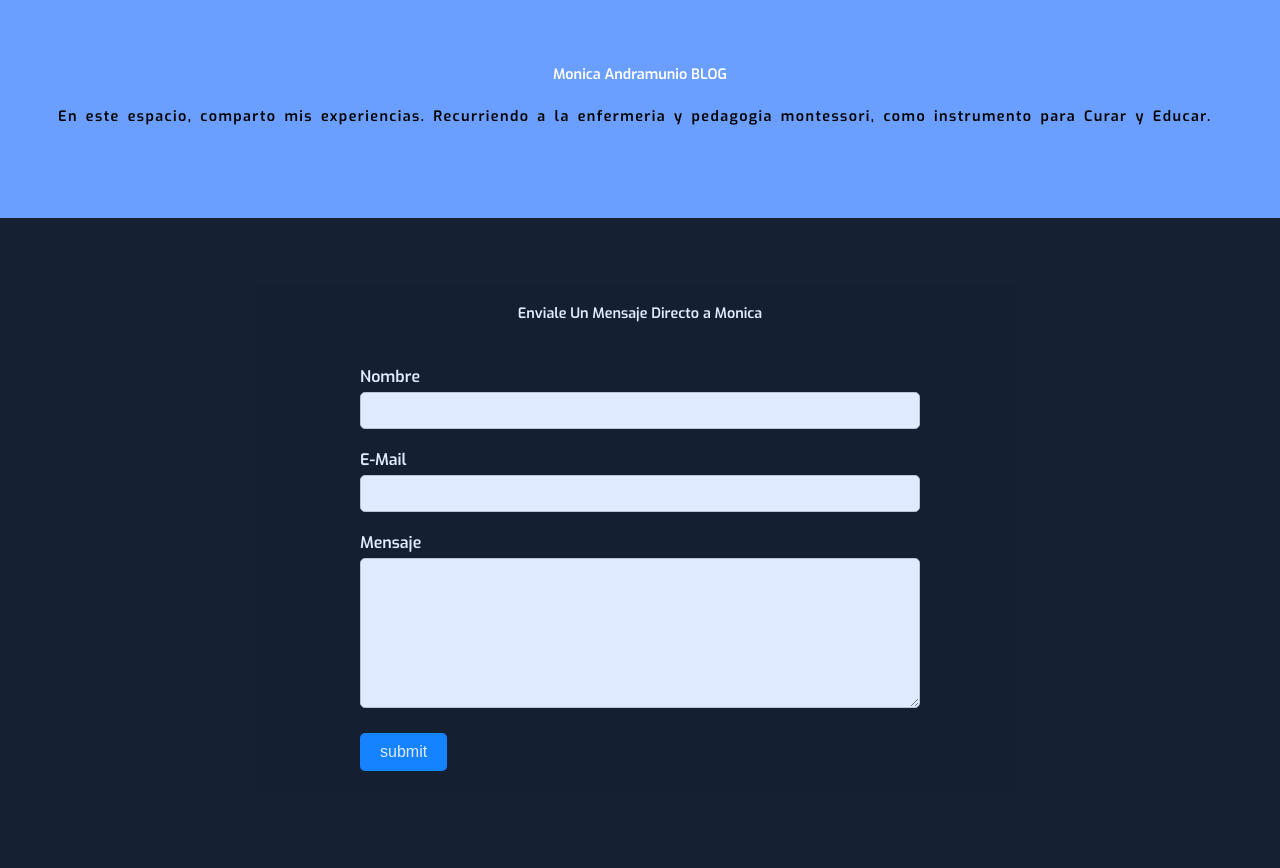
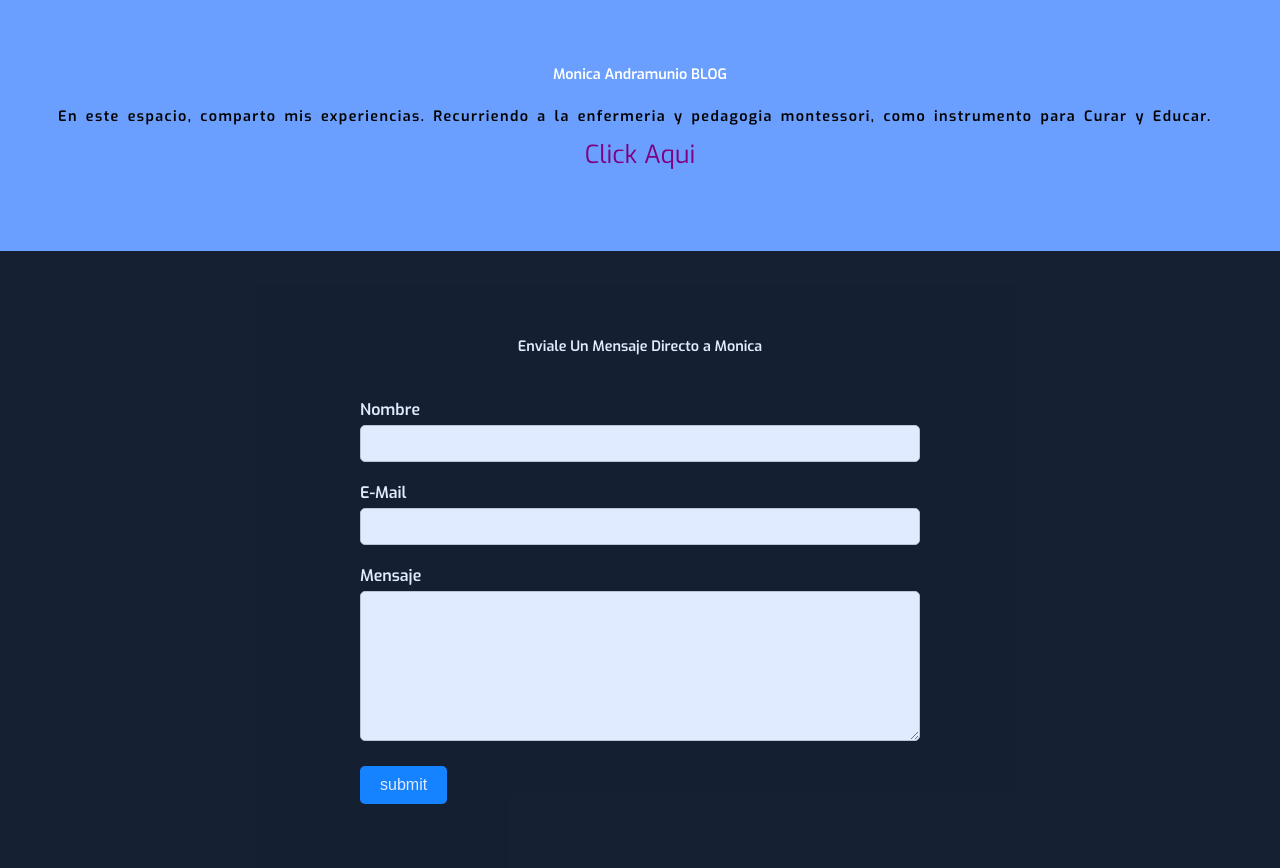
Before and after one commit to NietoDeveloper/PediatricNurseCare, a plain HTML site: page index.html in a window 1280 px wide. Shown: the part 8860-9728 px from the top of the page. Drawn offline with nearby package versions, Linux system fonts and the light colour scheme.

Commit message:
Update index.html

```diff
--- a/index.html
+++ b/index.html
@@ -296,6 +296,8 @@
             <p class='Full-Stack--text'><span><strong>En este espacio, comparto mis experiencias. Recurriendo a la
                         enfermeria y pedagogia montessori, como instrumento para Curar y Educar. </strong></span>
             </p>
+            <a
+                        target="_blank" href="blog.html"> Click Aqui</a>
         </div>
     </section>
 
```
